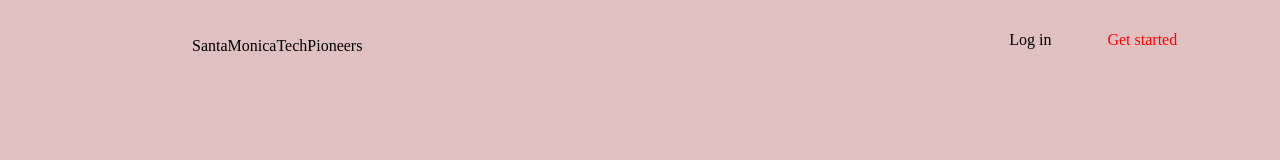
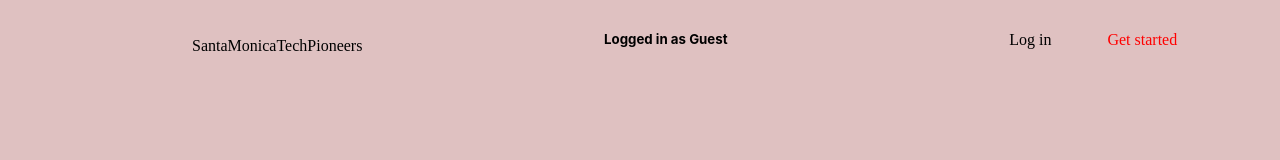
Before and after one commit to TomSabMGTfan/Spring-project-2024, a React (Vite) app in the folder SantaMonicaTechPioneersClient/: page / in a window 1280 px wide. Shown: the top 160 px of the page. Built offline with nearby package versions, Linux system fonts and the light colour scheme; a web font is replaced by a local one.

Commit message:
Displays user which i am logged in as

```diff
--- a/SantaMonicaTechPioneersClient/src/components/Header.jsx
+++ b/SantaMonicaTechPioneersClient/src/components/Header.jsx
@@ -19,7 +19,7 @@ function Navbar() {
 	return (
 		<header>
 			<h3><a href="/#">SantaMonicaTechPioneers</a></h3>
-			{/* <h5>Logged  in as </h5> */}
+			<h5>Logged  in as {authUser ? authUser.username : "Guest"}</h5>
 
 			<nav ref={navRef} >
 				{!authUser ? (
```
